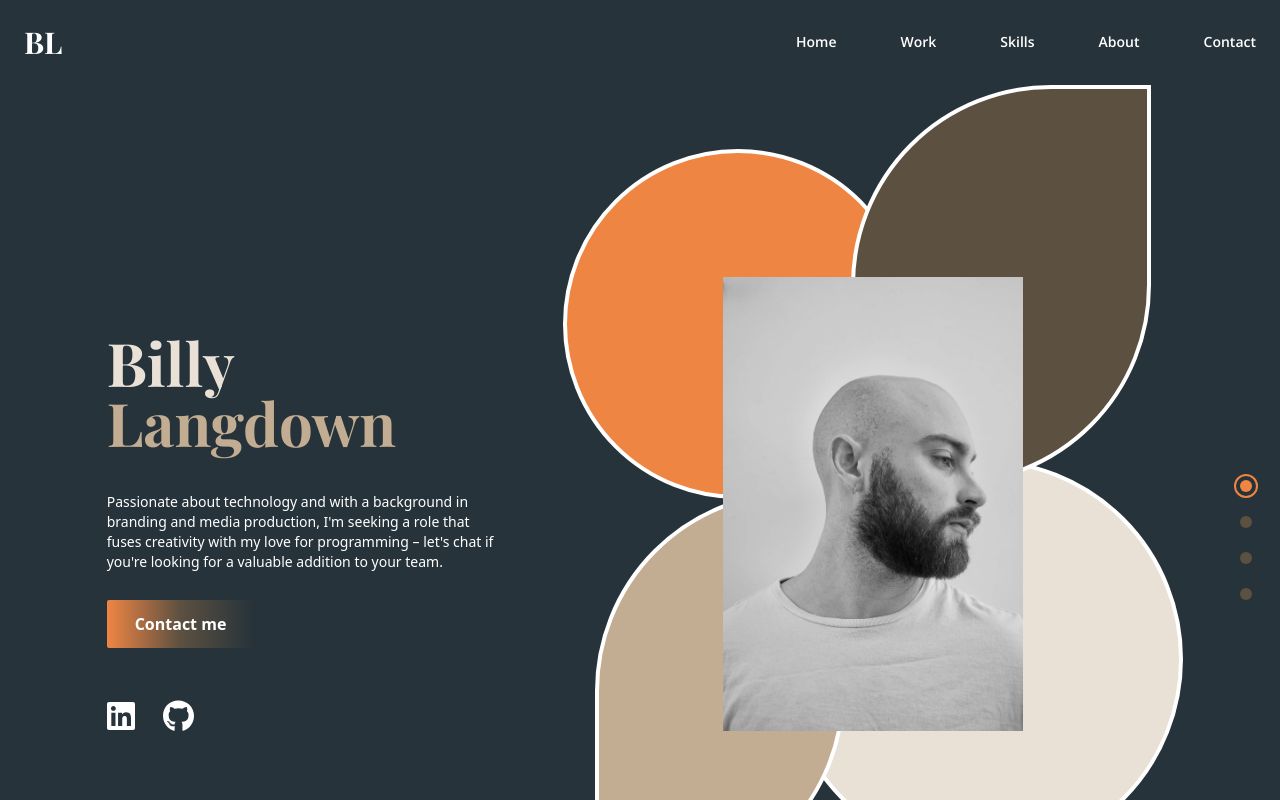
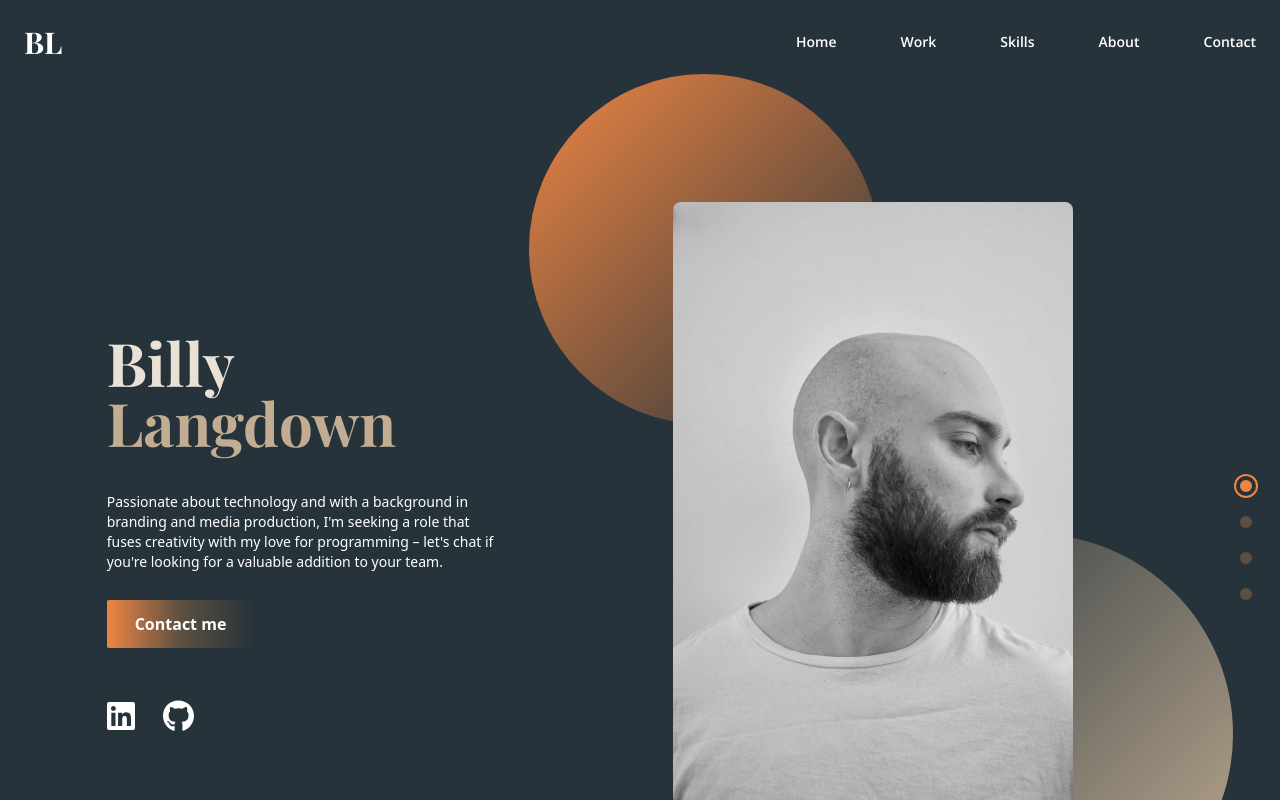
Before and after one commit to BillyLangdown/BillyLangdownPortfolio, a React (Create React App) app: page / in a window 1280 px wide. Shown: the top 800 px of the page. Built offline with nearby package versions, Linux system fonts and the light colour scheme; a web font is replaced by a local one.

Commit message:
changes to landing page layout, nav bar colours.

```diff
--- a/src/scenes/Contact.jsx
+++ b/src/scenes/Contact.jsx
@@ -1,7 +1,6 @@
 import LineGradient from "../components/LineGradient"
 import {useForm} from "react-hook-form"
 import {motion} from "framer-motion"
-import contact from "../assets/contact.jpg"
 import { FontAwesomeIcon } from '@fortawesome/react-fontawesome';
 import { faEnvelope } from '@fortawesome/free-solid-svg-icons';
 
--- a/src/scenes/Landing.jsx
+++ b/src/scenes/Landing.jsx
@@ -15,35 +15,27 @@ const Landing = ({ setSelectedPage }) => {
       <div className="md:order-2 flex justify-center basis-3/5 z-10 mt-16 md:mt-10">
         {isAboveMediumScreens ? (
           <div
-            className="relative z-0  before:absolute before:-top-32 before:-left-40
-            before:rounded-[200px] before:w-[350px] max-w-[400px] before:h-[350px] before:border-4 before:border-white  before:bg-brightOrange before:z-[-1] "
+            className="relative z-0  before:absolute before:-top-32 before:-left-36
+            before:rounded-[200px] before:w-[350px] max-w-[400px] before:h-[350px] before:bg-gradient-to-tl  before:from-deepGreen before:to-brightOrange before:z-[-1] "
           >
             <div
             className="relative z-0 before:absolute before:-bottom-32 before:-right-40
-            before:rounded-[300px] before:w-[400px] max-w-[400px] before:h-[400px] before:border-4 before:border-white  before:bg-lightBrown before:z-[-1] "
+            before:rounded-[300px] before:w-[400px] max-w-[400px] before:h-[400px] before:bg-gradient-to-tl  before:from-brown before:to-deepGreen before:z-[-1] "
           >
-                        <div
-            className="relative z-0 before:absolute before:-bottom-40 before:-left-32
-             before:w-[250px] before:rounded-br-[200px] before:rounded-tl-[200px]  max-w-[300px] before:h-[400px] before:border-4 before:border-white before:bg-brown before:z-[-1] "
-          >
-                                    <div
-            className="relative  z-0 before:absolute before:-top-48 before:-right-32
-             before:w-[300px] before:rounded-tl-[200px] before:rounded-br-[200px] max-w-[300px] before:h-[400px] before:border-4 before:border-white before:bg-darkBrown before:z-[-1] "
-          >
+
             <img
               alt="Profile picture"
-              className="z-10 w-full max-w-[400px] md:max-w-[600px] "
+              className="z-10 w-full max-w-[400px] md:max-w-[600px] rounded-lg "
               src={displayPicture}
             />
             </div>
           </div>
-          </div>
-          </div>
+
         ) : (
           <div>
             <img
               alt="Profile picture"
-              className="z-10 w-full max-w-[400px] md:max-w-[600px rounded-t-[400px]"
+              className="z-10 w-full max-w-[400px] md:max-w-[600px] rounded-sm"
               src={displayPicture}
             />
           </div>
--- a/src/scenes/NavBar.jsx
+++ b/src/scenes/NavBar.jsx
@@ -81,7 +81,7 @@ const NavBar = ({ isTopOfPage, selectedPage, setSelectedPage }) => {
       {/* mobile pop up */}
       {!isAboveSmallScreens && (
         <motion.div
-          className={`fixed right-0 bottom-0 h-full bg-darkBrown w-[250px]`}
+          className={`fixed right-0 bottom-0 h-full bg-gradient-to-b from-darkBrown to-deepGreen w-[250px]`}
           initial={{ x: "100%" }}
           animate={{ x: isMenuToggled ? 0 : "100%" }}
           transition={{ type: "tween", duration: 0.5 }}
```
Also changed, not shown: 1 other file (tests, documents, lock files or other folders).
